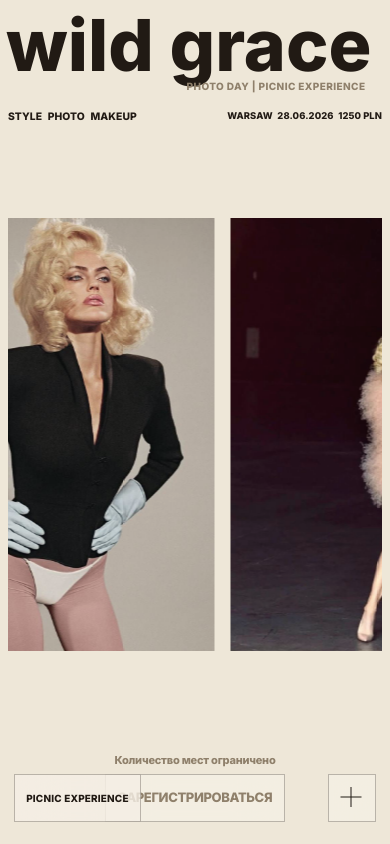
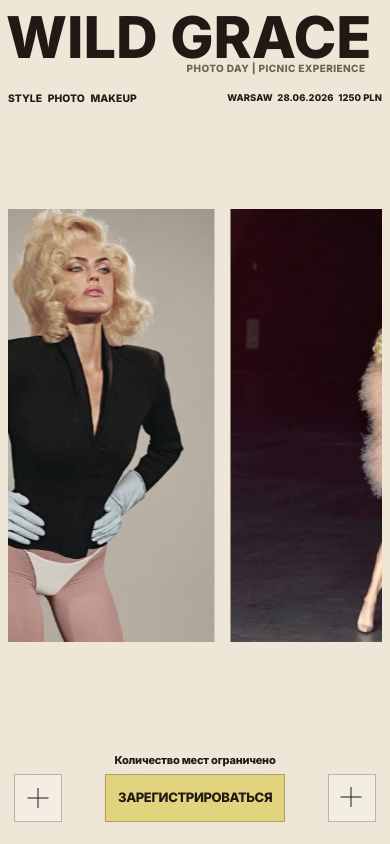
Before and after one commit to urfriendalex/summer-photo-day, a Next.js app: page / in a window 390 px wide. Built offline with nearby package versions, Linux system fonts and the light colour scheme.

Commit message:
fix landing controls and picnic overlay

```diff
--- a/src/app/globals.css
+++ b/src/app/globals.css
@@ -307,7 +307,7 @@ input {
   font-weight: 800;
   line-height: 0.82;
   letter-spacing: 0em;
-  text-transform: lowercase;
+  text-transform: uppercase;
   text-align: left;
   white-space: nowrap;
   cursor: pointer;
@@ -373,8 +373,23 @@ input {
 }
 
 /* Hide footer + FAB until title snap (same window as nav/main reveal). */
-main.experience--preloader:not(.experience--preloader-reveal) ~ .landing-info-panel {
+main.experience--preloader:not(.experience--preloader-reveal)
+  ~ .landing-info-panel,
+main.experience--preloader:not(.experience--preloader-reveal)
+  ~ .picnic-feature-toggle {
   visibility: hidden;
+  opacity: 0;
+}
+
+main.experience--preloader-reveal ~ .picnic-feature-toggle,
+main.experience--preloader-reveal ~ .landing-info-panel {
+  visibility: visible;
+  opacity: 1;
+  transition:
+    opacity 0.85s ease,
+    color var(--duration-interaction) var(--ease-interaction),
+    border-color var(--duration-interaction) var(--ease-interaction),
+    background-color var(--duration-interaction) var(--ease-interaction);
 }
 
 .experience__title-overline {
@@ -451,7 +466,8 @@ main.experience--preloader:not(.experience--preloader-reveal) ~ .landing-info-pa
   width: 100%;
   min-width: 0;
   position: relative;
-  z-index: 30;
+  z-index: 10100;
+  isolation: isolate;
   padding-block: 0.35rem;
 }
 
@@ -460,7 +476,7 @@ main.experience--preloader:not(.experience--preloader-reveal) ~ .landing-info-pa
   left: 0;
   right: 0;
   top: 0;
-  z-index: 50;
+  z-index: 10100;
   box-sizing: border-box;
   padding-inline: var(--page-pad-x);
   padding-top: calc(env(safe-area-inset-top, 0px) + 0.35rem);
@@ -778,11 +794,20 @@ button.experience__meta--cta:focus-visible {
   cursor: pointer;
   -webkit-backdrop-filter: blur(var(--landing-info-frost-blur));
   backdrop-filter: blur(var(--landing-info-frost-blur));
+  transition:
+    opacity var(--duration-panel-enter) var(--ease-out-strong),
+    color var(--duration-interaction) var(--ease-interaction),
+    border-color var(--duration-interaction) var(--ease-interaction),
+    background-color var(--duration-interaction) var(--ease-interaction);
 }
 
 .picnic-feature-toggle.is-open {
   background: color-mix(in srgb, var(--color-accent) 24%, transparent);
   color: var(--color-ink);
+}
+
+.picnic-feature-toggle__icon {
+  display: none;
 }
 
 /* One block per visual line (matches DOM probe in `visual-line-wrap.ts`) */
@@ -1250,7 +1275,11 @@ button.experience__meta--cta:focus-visible {
   padding: 0 clamp(0.75rem, 2.1vw, 1.125rem);
   border: var(--landing-frost-chip-border);
   border-radius: var(--radius-base);
-  background: var(--landing-info-frost-bg);
+  background: color-mix(
+    in srgb,
+    var(--color-pastel-yellow) 76%,
+    transparent
+  );
   -webkit-backdrop-filter: blur(var(--landing-info-frost-blur));
   backdrop-filter: blur(var(--landing-info-frost-blur));
   transform: translateZ(0);
@@ -1268,7 +1297,7 @@ button.experience__meta--cta:focus-visible {
   line-height: 1.25;
   text-align: center;
   text-transform: none;
-  color: var(--color-baby-yellow);
+  color: var(--color-ink);
 }
 
 .sticky-register__spots-hint.text-reveal {
@@ -1282,7 +1311,7 @@ button.experience__meta--cta:focus-visible {
   padding: 0;
   border: 0;
   background: transparent;
-  color: var(--color-accent);
+  color: var(--color-ink);
   font-size: 12px;
   font-weight: 800;
   line-height: 1;
@@ -1881,11 +1910,26 @@ button.experience__meta--cta:focus-visible {
   }
 
   .picnic-feature {
+    position: fixed;
+    inset: 0;
+    z-index: 10200;
     grid-template-columns: 1fr;
-    grid-template-rows: minmax(11rem, 0.8fr) minmax(0, 1.2fr);
+    grid-template-rows: minmax(13rem, 42svh) auto;
     gap: 0.85rem;
-    padding: 0.75rem 0.75rem 5rem;
+    height: 100svh;
+    padding:
+      max(0.75rem, env(safe-area-inset-top))
+      0.75rem
+      max(1.25rem, env(safe-area-inset-bottom));
+    background: color-mix(
+      in srgb,
+      var(--color-bg) 88%,
+      transparent
+    );
+    -webkit-backdrop-filter: blur(30px) saturate(0.82);
+    backdrop-filter: blur(30px) saturate(0.82);
     overflow-y: auto;
+    overscroll-behavior: contain;
   }
 
   .picnic-feature__content {
@@ -1908,9 +1952,66 @@ button.experience__meta--cta:focus-visible {
   }
 
   .picnic-feature-toggle {
-    max-width: calc(50vw - 1.25rem);
-    padding-inline: 0.7rem;
-    font-size: 0.62rem;
+    display: grid;
+    width: var(--landing-frost-chip-height);
+    height: var(--landing-frost-chip-height);
+    min-height: 0;
+    max-width: none;
+    padding: 0;
+    place-items: center;
+    color: var(--color-ink);
+  }
+
+  .picnic-feature-toggle.is-open {
+    top: max(0.875rem, env(safe-area-inset-top));
+    right: max(0.875rem, env(safe-area-inset-right));
+    bottom: auto;
+    left: auto;
+    z-index: 10210;
+    background: var(--landing-info-frost-bg);
+  }
+
+  .picnic-feature-toggle__label {
+    position: absolute;
+    width: 1px;
+    height: 1px;
+    overflow: hidden;
+    clip: rect(0, 0, 0, 0);
+    white-space: nowrap;
+  }
+
+  .picnic-feature-toggle__icon,
+  .picnic-feature-toggle__icon::before,
+  .picnic-feature-toggle__icon::after {
+    display: block;
+  }
+
+  .picnic-feature-toggle__icon::before,
+  .picnic-feature-toggle__icon::after {
+    content: "";
+    position: absolute;
+    top: 50%;
+    left: 50%;
+    background: currentColor;
+    transform: translate(-50%, -50%);
+  }
+
+  .picnic-feature-toggle__icon::before {
+    width: 21px;
+    height: 1px;
+  }
+
+  .picnic-feature-toggle__icon::after {
+    width: 1px;
+    height: 20px;
+    transition:
+      opacity var(--duration-interaction) var(--ease-out-strong),
+      transform var(--duration-interaction) var(--ease-out-strong);
+  }
+
+  .picnic-feature-toggle.is-open .picnic-feature-toggle__icon::after {
+    opacity: 0;
+    transform: translate(-50%, -50%) scaleY(0.35);
   }
 
   .marquee__track {
--- a/src/app/variables.css
+++ b/src/app/variables.css
@@ -1,11 +1,12 @@
 :root {
   /* Wild Grace — ecru layers with deep espresso type */
-  --color-accent: #8f806b;
+  --color-accent: #6f624f;
   --color-bg: #eee7d8;
   --color-surface: #f6f1e7;
   --color-ink: #211a14;
   --color-ink-soft: rgba(33, 26, 20, 0.68);
-  --color-baby-yellow: #8f806b;
+  --color-baby-yellow: #dfcf62;
+  --color-pastel-yellow: #dfcf62;
   --color-butter: rgba(246, 241, 231, 0.72);
   --color-peach: #ded4c2;
 
@@ -15,7 +16,7 @@
   --ease-interaction: cubic-bezier(0.23, 1, 0.32, 1);
   --duration-interaction: 160ms;
   --color-interactive-ink-hover: #756754;
-  --color-interactive-accent-hover: #5f5242;
+  --color-interactive-accent-hover: #211a14;
   --color-interactive-inverse-bg-hover: #756754;
   --ease-out-strong: cubic-bezier(0.23, 1, 0.32, 1);
   --ease-drawer: cubic-bezier(0.32, 0.72, 0, 1);
--- a/src/components/summer-photo-day-experience.tsx
+++ b/src/components/summer-photo-day-experience.tsx
@@ -473,6 +473,21 @@ export function SummerPhotoDayExperience({
       mobileLandingInfoMq.removeEventListener("change", handleMediaChange);
     };
   }, [activeMode, isLandingInfoOpen]);
+
+  useEffect(() => {
+    if (!isPicnicFeatureOpen || activeMode !== "landing") {
+      return;
+    }
+
+    const handleKeyDown = (event: KeyboardEvent) => {
+      if (event.key === "Escape") {
+        setIsPicnicFeatureOpen(false);
+      }
+    };
+
+    document.addEventListener("keydown", handleKeyDown);
+    return () => document.removeEventListener("keydown", handleKeyDown);
+  }, [activeMode, isPicnicFeatureOpen]);
 
   useEffect(() => {
     if (typeof window === "undefined") {
@@ -1200,6 +1215,7 @@ export function SummerPhotoDayExperience({
                 <article
                   className="picnic-feature"
                   aria-hidden={!isPicnicFeatureOpen}
+                  aria-label="Picnic experience details"
                 >
                   <div className="picnic-feature__image">
                     {picnicImages[0] ? (
@@ -1294,9 +1310,15 @@ export function SummerPhotoDayExperience({
             setIsPicnicFeatureOpen((current) => !current);
           }}
         >
-          {isPicnicFeatureOpen
-            ? content.picnicFeature.closeLabel
-            : content.picnicFeature.openLabel}
+          <span className="picnic-feature-toggle__label">
+            {isPicnicFeatureOpen
+              ? content.picnicFeature.closeLabel
+              : content.picnicFeature.openLabel}
+          </span>
+          <span
+            className="picnic-feature-toggle__icon"
+            aria-hidden="true"
+          />
         </button>
       ) : null}
 
--- a/src/lib/site-content.ts
+++ b/src/lib/site-content.ts
@@ -147,15 +147,17 @@ export const siteContent: SiteContent = {
     {
       key: "makeup",
       label: "MAKEUP",
-      person: "MAKEUP INSPIRATION",
-      personUrl: "https://www.instagram.com/liza_karasiova/",
+      person: "@mateynastya",
+      personUrl:
+        "https://www.instagram.com/mateynastya?igsh=Zzk5bWU5Z3BkMWF4",
       description: [
-        "Для каждой участницы мы подготовим makeup inspiration, которая поддержит образ и останется комфортной для летней съемки на природе.",
+        "Визажист Настя подготовит макияж, который поддержит образ и останется комфортным для летней съемки на природе.",
         "В фокусе — свежая кожа, мягкое сияние, теплые натуральные оттенки и аккуратный цветовой акцент, если он подходит вашему образу.",
-        "Вы получите понятные референсы заранее, чтобы повторить макияж самостоятельно или показать их своему визажисту.",
+        "Makeup inspiration будет адаптирована к вашему образу, чтобы все детали WILD GRACE работали как единая визуальная история.",
       ],
-      ctaLabel: "view makeup moodboard",
-      ctaUrl: "https://www.instagram.com/liza_karasiova/",
+      ctaLabel: "view makeup artist",
+      ctaUrl:
+        "https://www.instagram.com/mateynastya?igsh=Zzk5bWU5Z3BkMWF4",
     },
   ],
 };
```
